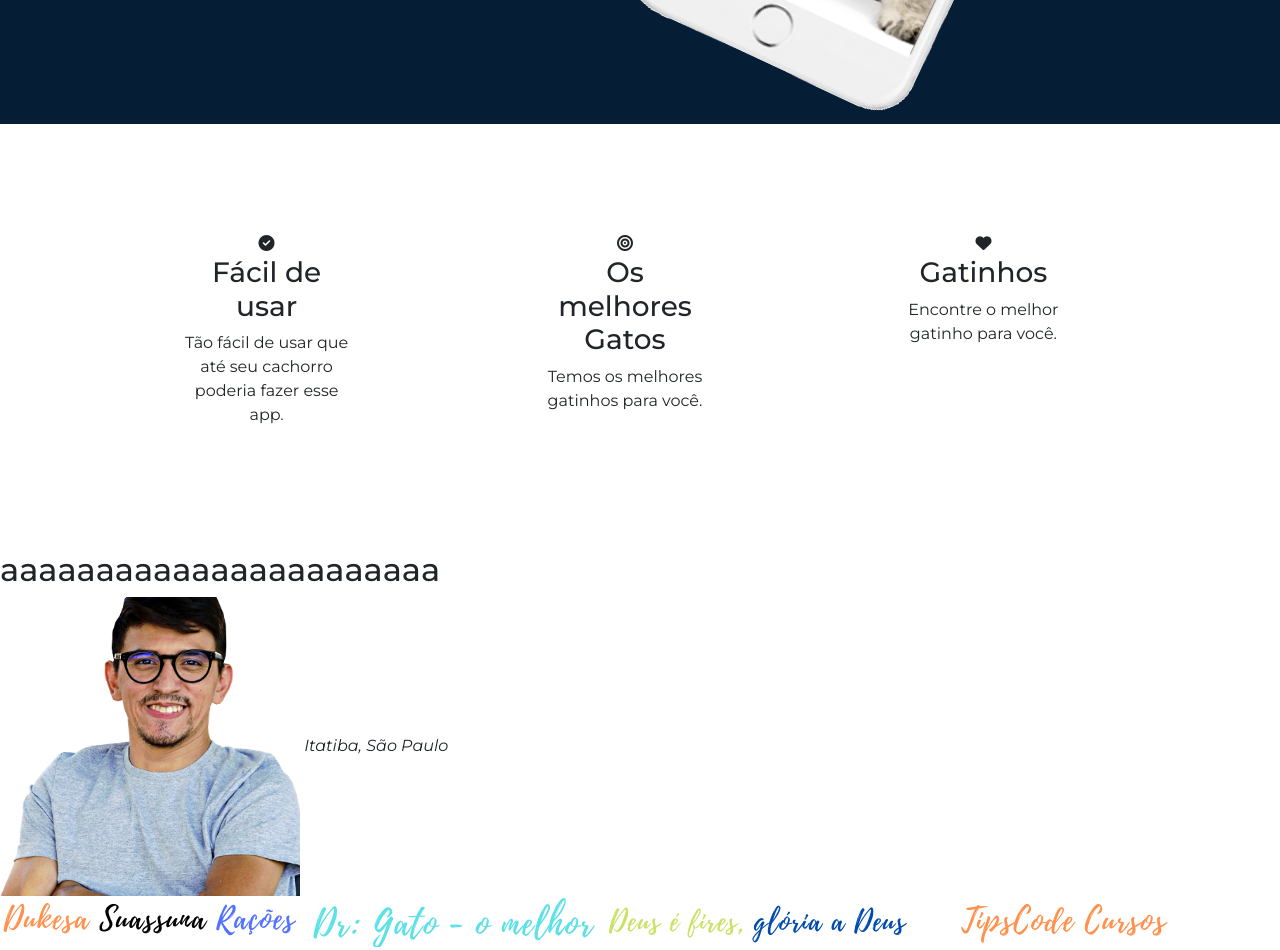
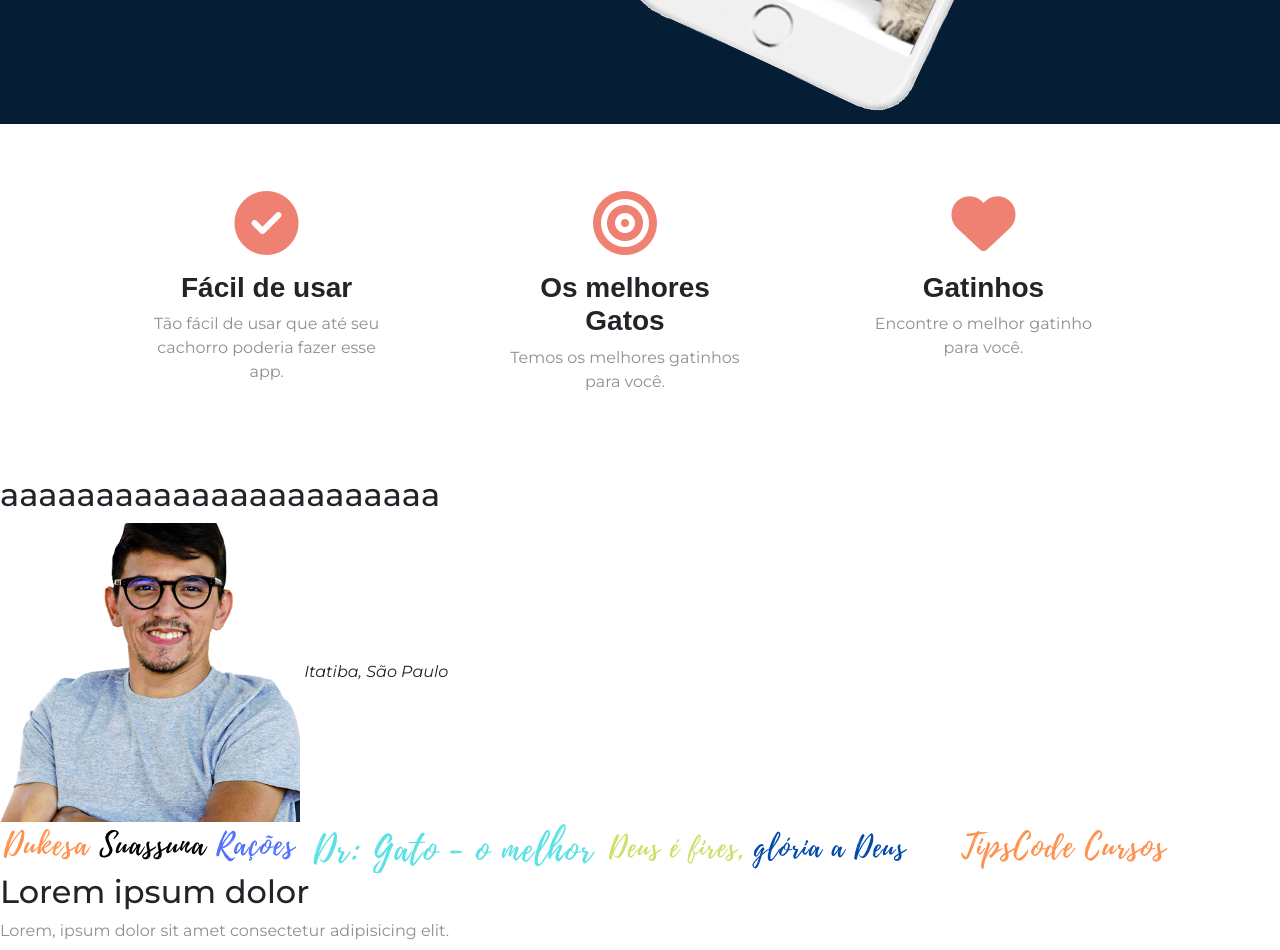
Before and after one commit to eilincoln/curso-fullstack-tipscode, a plain HTML site: page appdukeza/index.html in a window 1280 px wide. Shown: the part 700-1650 px from the top of the page. Drawn offline with nearby package versions, Linux system fonts and the light colour scheme.

Commit message:
adicionando componente no appdukeza com feauteres

```diff
--- a/appdukeza/css/styles.css
+++ b/appdukeza/css/styles.css
@@ -8,6 +8,15 @@ h1 {
     font-size: 3.5rem;
     line-height: 1.5;
     font-weight: 900;
+}
+
+h3 {
+    font-family: "Montserrat-Bold", sans-serif;
+    font-weight: bold;
+}
+
+p {
+    color: #8f8f8f;
 }
 
 .header-title {
@@ -58,7 +67,20 @@ h1 {
 
 /* ================================== itens  ================================== */
 
+.features {
+    padding: 7% 15%;
+}
+
 .features-item {
-    padding: 95px;
     text-align: center;
+    padding: 5%;
 }
+
+.icon {
+    color: #ef8172;
+    margin-bottom: 1rem;
+}
+
+.icon:hover {
+    color: #ff4c68;
+}
--- a/appdukeza/index.html
+++ b/appdukeza/index.html
@@ -77,21 +77,21 @@
     <section id="features">
         <div class="container-fluid row">
             <div class="features-item col-lg-4">
-                <i class="fa-solid fa-circle-check"></i>
+                <i class="icon fa-solid fa-circle-check fa-4x"></i>
                 <h3>Fácil de usar</h3>
                 <p>
                     Tão fácil de usar que até seu cachorro poderia fazer esse app.
                 </p>
             </div>
             <div class="features-item col-lg-4">
-                <i class="fa-solid fa-bullseye"></i>
+                <i class="icon fa-solid fa-bullseye fa-4x"></i>
                 <h3>Os melhores Gatos</h3>
                 <p>
                     Temos os melhores gatinhos para você.
                 </p>
             </div>
             <div class="features-item col-lg-4">
-                <i class="fa-solid fa-heart"></i>
+                <i class=" icon fa-solid fa-heart fa-4x"></i>
                 <h3>Gatinhos</h3>
                 <p>
                     Encontre o melhor gatinho para você.
```
